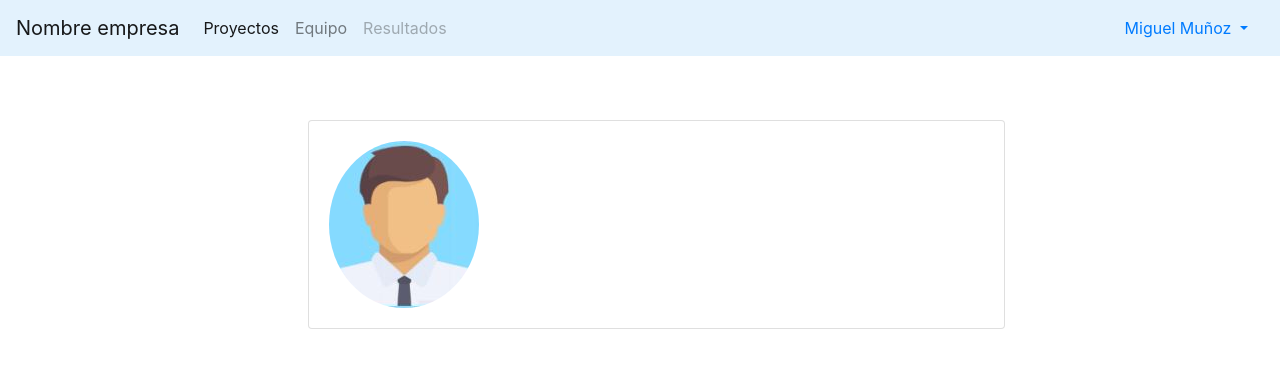
After one commit to miguelmunoz2019/HelpEachOther, a Django app: page /WMP/equipo/ in a window 1280 px wide. The commit adds this page. Shown: the top 368 px of the page. Run offline with Django 3.2, Linux system fonts and the light colour scheme; some libraries are stand-ins or nearby versions.

Commit message:
Mejora diseño

```diff
--- /dev/null
+++ b/WMP/WMPApp/templates/WMPApp/equipo.html
@@ -0,0 +1,32 @@
+{% extends 'base.html' %}
+{% load static %}
+<link rel="stylesheet" href="{% static 'WMPApp/style1.css' %}" type="text/css">
+{% block body %}
+<br>
+<div class="container">
+    <div class="row flex-xl-nowrap">
+        <div class="col-12 col-md-3 col-xl-2 bd-sidebar">
+            <nav class="collapse bd-links" id="bd-docs-nav">
+                <div class="bd-toc-item">
+                    <ul class="nav bd-sidenav">
+                        <li>
+                            <a href="">
+                                Escritorio
+                            </a></li>
+                        <li>
+                            <a href="">
+                                Resultados
+                            </a></li>
+                    </ul>
+                </div>
+        </div>
+        <main class="col-12 col-md-9 col-xl-8 py-md-3 pl-md-5 bd-content" role="main">
+            <div class="card">
+                <div class="card-body">
+                    <img src="/static/images/static/Perfil1.JPG" class="rounded-circle">
+                </div>
+            </div>
+        </main>
+    </div>
+</div>
+{% endblock %}
--- a/WMP/WMPApp/templates/base.html
+++ b/WMP/WMPApp/templates/base.html
@@ -1,16 +1,65 @@
 <!DOCTYPE html>
 <html lang="en">
+
 <head>
-     <link rel="stylesheet"
-          href="https://stackpath.bootstrapcdn.com/bootstrap/4.3.1/css/bootstrap.min.css"
-          integrity="sha384-ggOyR0iXCbMQv3Xipma34MD+dH/1fQ784/j6cY/iJTQUOhcWr7x9JvoRxT2MZw1T" crossorigin="anonymous">
+    <!-- Required meta tags -->
+    <meta charset="utf-8">
+    <meta name="viewport" content="width=device-width, initial-scale=1, shrink-to-fit=no">
+    <!-- Bootstrap CSS -->
+    <link rel="stylesheet" href="https://stackpath.bootstrapcdn.com/bootstrap/4.3.1/css/bootstrap.min.css"
+        integrity="sha384-ggOyR0iXCbMQv3Xipma34MD+dH/1fQ784/j6cY/iJTQUOhcWr7x9JvoRxT2MZw1T" crossorigin="anonymous">
     {% block head %}
-    <title>Title</title>
+    <title>HEO</title>
     {% endblock %}
 </head>
+
 <body>
+
+    <script src="https://code.jquery.com/jquery-3.2.1.slim.min.js"
+        integrity="sha384-KJ3o2DKtIkvYIK3UENzmM7KCkRr/rE9/Qpg6aAZGJwFDMVNA/GpGFF93hXpG5KkN"
+        crossorigin="anonymous"></script>
+    <script src="https://cdnjs.cloudflare.com/ajax/libs/popper.js/1.12.9/umd/popper.min.js"
+        integrity="sha384-ApNbgh9B+Y1QKtv3Rn7W3mgPxhU9K/ScQsAP7hUibX39j7fakFPskvXusvfa0b4Q"
+        crossorigin="anonymous"></script>
+    <script src="https://maxcdn.bootstrapcdn.com/bootstrap/4.0.0/js/bootstrap.min.js"
+        integrity="sha384-JZR6Spejh4U02d8jOt6vLEHfe/JQGiRRSQQxSfFWpi1MquVdAyjUar5+76PVCmYl"
+        crossorigin="anonymous"></script>
+
+    <nav class="navbar navbar-expand-lg navbar-light" style="background-color: #e3f2fd;">
+        <a class="navbar-brand" href="">Nombre empresa</a>
+        <button class="navbar-toggler" type="button" data-toggle="collapse" data-target="#navbarNav"
+            aria-controls="navbarNavAltMarkup" aria-expanded="false" aria-label="Toggle navigation">
+            <span class="navbar-toggler-icon"></span>
+        </button>
+        <div class="collapse navbar-collapse" id="navbarNav">
+            <ul class="navbar-nav mr-auto">
+                <li class="nav-item active">
+                    <a class="nav-link" href="#">Proyectos<span class="sr-only">(current)</span></a>
+                </li>
+                <li class="nav-item">
+                    <a class="nav-link" href="/WMP/equipo">Equipo</a>
+                </li>
+                <li class="nav-item">
+                    <a class="nav-link disabled" href="#">Resultados</a>
+                </li>
+            </ul>
+            <form class="form-inline my-2 my-lg-0">
+                <a class="nav-link dropdown-toggle" href="#" id="navbarDropdown" role="button" data-toggle="dropdown"
+                    aria-haspopup="true" aria-expanded="false">
+                    {{ myName }}
+                </a>
+                <div class="dropdown-menu" aria-labelledby="navbarDropdown">
+                    <a class="dropdown-item" href="#">Perfil</a>
+                    <a class="dropdown-item" href="#">Tareas</a>
+                    <div class="dropdown-divider"></div>
+                    <a class="dropdown-item" href="#">Cerrar sesion</a>
+                </div>
+            </form>
+        </div>
+    </nav>
+    <br>
     {% block body %}
-        <h1>Base</h1>
     {% endblock %}
 </body>
+
 </html>
--- a/WMP/WMPApp/urls.py
+++ b/WMP/WMPApp/urls.py
@@ -8,5 +8,5 @@ urlpatterns = [
     path(r'gerente/', views.gerente),
     path(r'empleado/', views.empleado),
     path(r'prueba/', views.prueba),
-
+    path(r'equipo/', views.equipo),
 ]
--- a/WMP/WMPApp/views.py
+++ b/WMP/WMPApp/views.py
@@ -1,7 +1,5 @@
 from django.shortcuts import render, HttpResponse
-
 # Create your views here.
-
 
 def home(request):
     numbers = [1,2,3,4,5]
@@ -9,7 +7,6 @@ def home(request):
 
     args = {'myName': name, 'numbers': numbers}
     return render(request, 'WMPApp/home.html', args)
-
 
 def gerente(request):
     name = 'Miguel Muñoz'
@@ -25,6 +22,12 @@ def empleado(request):
     args = {'myName': name,  'miCargo': cargo}
     return render(request,'WMPApp/empleado.html',args)
 
+def equipo(request):
+    name = 'Miguel Muñoz'
+
+    args = {'myName': name}
+    return render(request,'WMPApp/equipo.html',args)
+
 def prueba(request):
     numbers = [1,2,3,4,5]
     name = 'Miguel Muñoz'
```
Also changed, not shown: WMP/WMPApp/templates/WMPApp/valoracion.html (added, +31 -0 lines), 2 other files.
